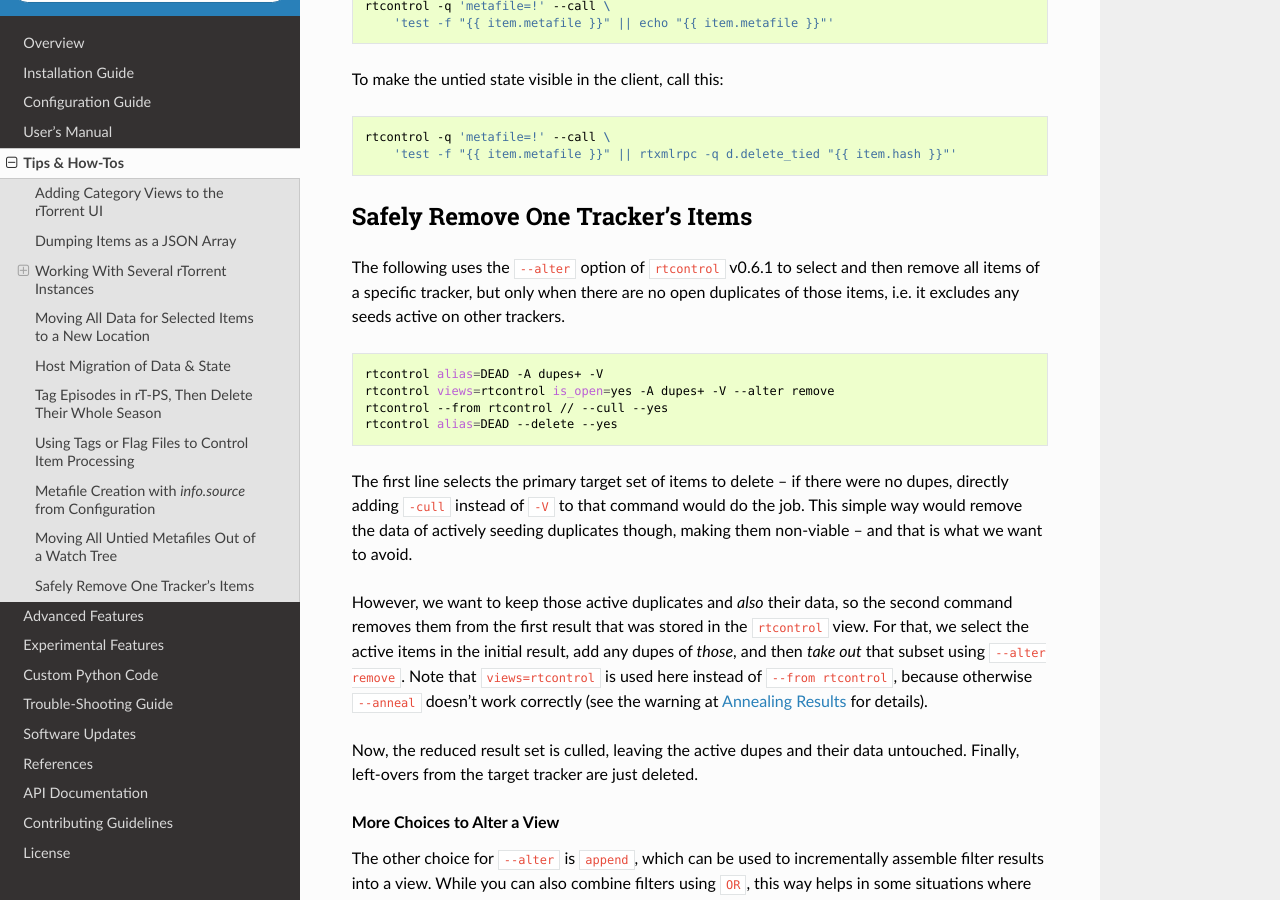
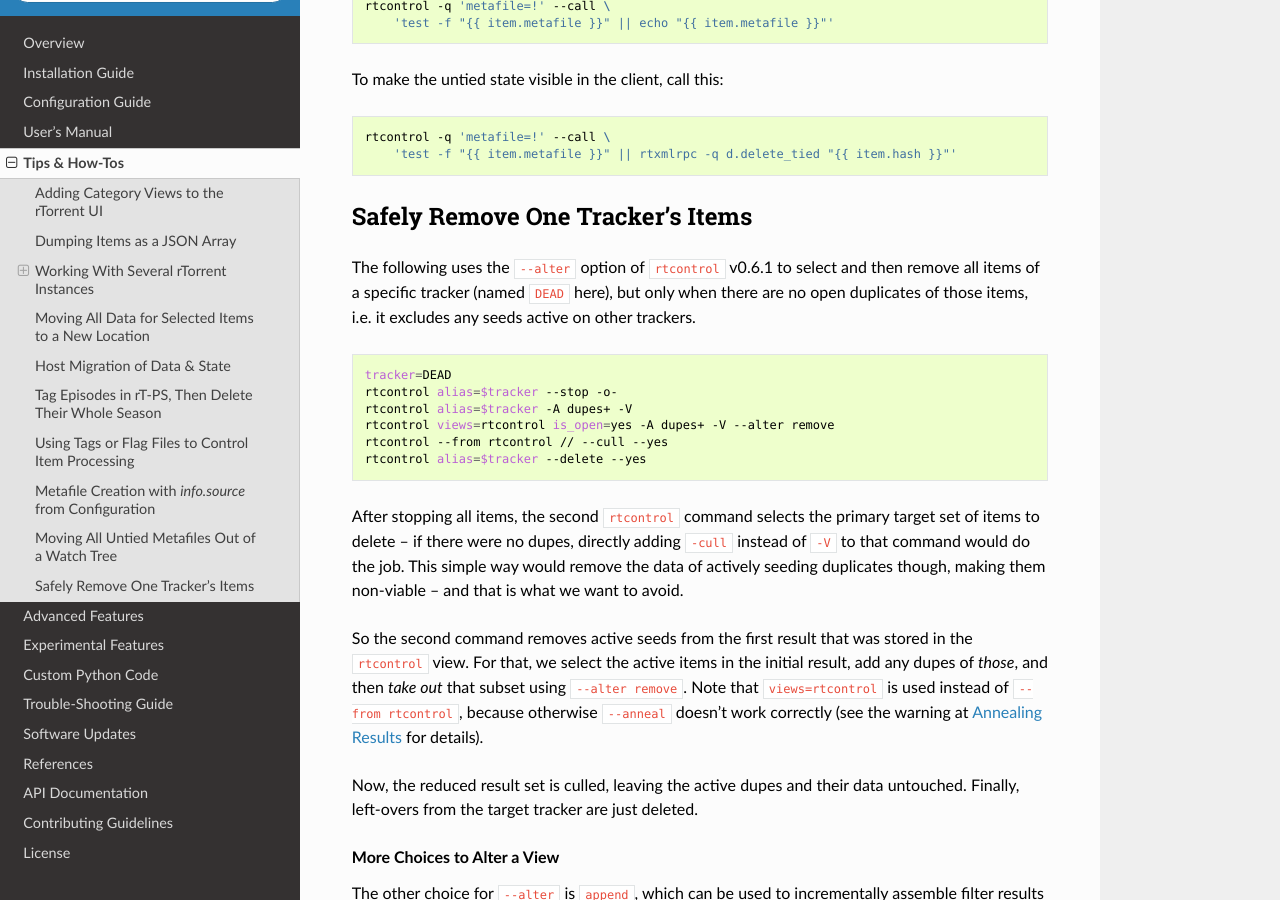
Before and after one commit to pyroscope/pyrocore, a Sphinx documentation site: the page built from docs/howto.rst, in a window 1280 px wide and 900 px high, scrolled down 8791 px. Built offline with Sphinx 7.4.7 and the Read the Docs theme 2.0.0, drawn with Linux system fonts in a browser that asks for light colours.

Commit message:
docs: improved ‘Safely Remove One Tracker's Items’

```diff
--- a/docs/howto.rst
+++ b/docs/howto.rst
@@ -492,26 +492,28 @@ Safely Remove One Tracker's Items
 ---------------------------------
 
 The following uses the ``--alter`` option of ``rtcontrol`` v0.6.1 to select and then remove
-all items of a specific tracker, but only when there are no open duplicates of those items,
+all items of a specific tracker (named ``DEAD`` here),
+but only when there are no open duplicates of those items,
 i.e. it excludes any seeds active on other trackers.
 
 .. code-block:: shell
 
-    rtcontrol alias=DEAD -A dupes+ -V
+    tracker=DEAD
+    rtcontrol alias=$tracker --stop -o-
+    rtcontrol alias=$tracker -A dupes+ -V
     rtcontrol views=rtcontrol is_open=yes -A dupes+ -V --alter remove
     rtcontrol --from rtcontrol // --cull --yes
-    rtcontrol alias=DEAD --delete --yes
+    rtcontrol alias=$tracker --delete --yes
 
-The first line selects the primary target set of items to delete
+After stopping all items, the second ``rtcontrol`` command selects the primary target set of items to delete
 – if there were no dupes, directly adding ``-cull`` instead of ``-V`` to that command would do the job.
 This simple way would remove the data of actively seeding duplicates though, making them non-viable
 – and that is what we want to avoid.
 
-However, we want to keep those active duplicates and *also* their data,
-so the second command removes them from the first result that was stored in the ``rtcontrol`` view.
+So the second command removes active seeds from the first result that was stored in the ``rtcontrol`` view.
 For that, we select the active items in the initial result, add any dupes of *those*,
 and then *take out* that subset using ``--alter remove``.
-Note that ``views=rtcontrol`` is used here instead of ``--from rtcontrol``,
+Note that ``views=rtcontrol`` is used instead of ``--from rtcontrol``,
 because otherwise ``--anneal`` doesn't work correctly (see the warning at :ref:`anneal-option` for details).
 
 Now, the reduced result set is culled, leaving the active dupes and their data untouched.
```
